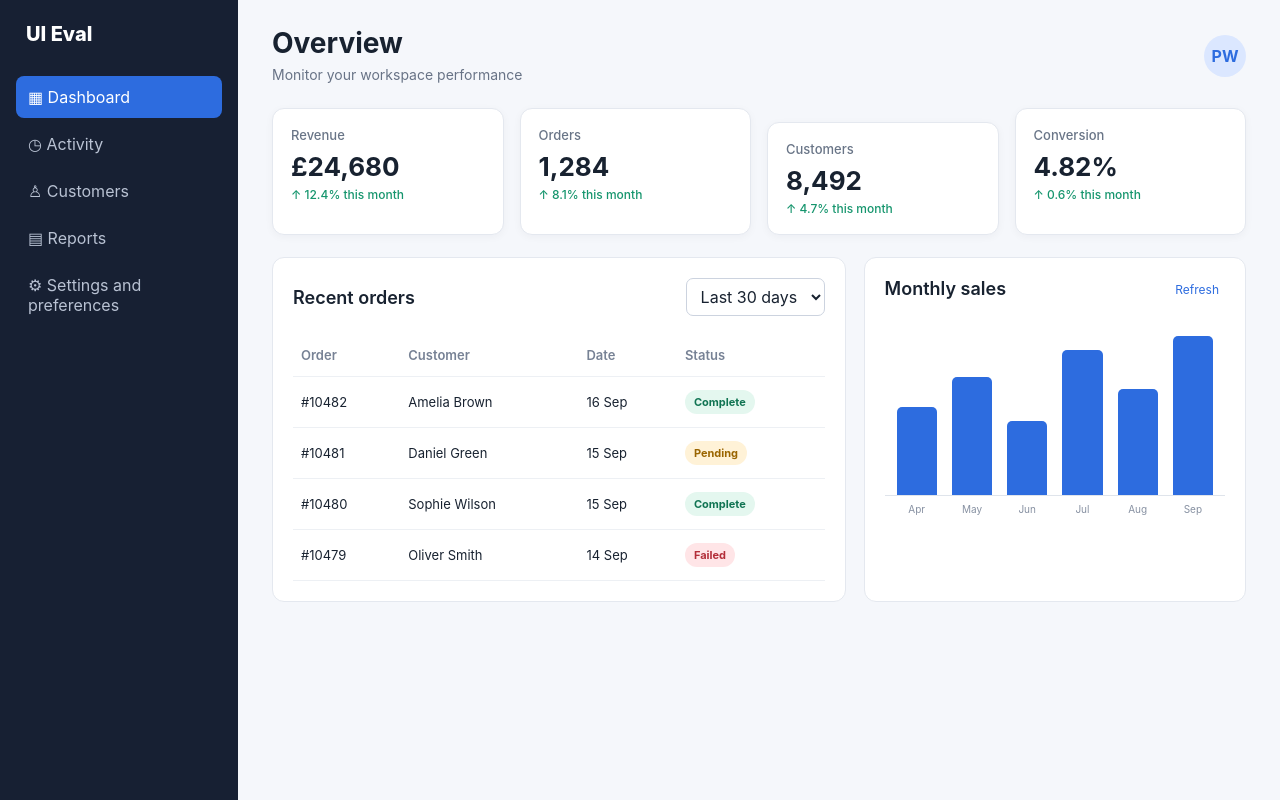
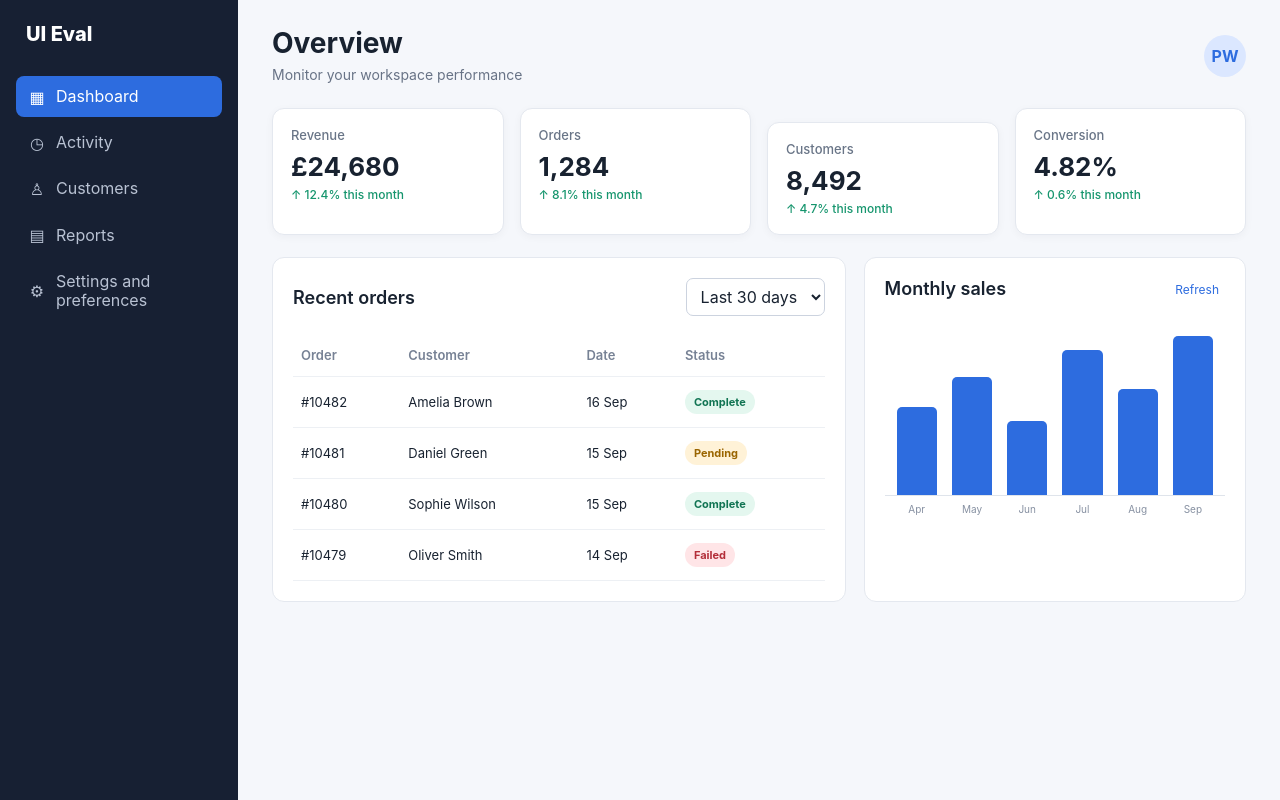
Before and after one commit to piotr-wieruszewski/ui-bug-evaluation, a React (Vite) app: page / in a window 1280 px wide. Built offline with nearby package versions, Linux system fonts and the light colour scheme.

Commit message:
7. Visual alignment and styling

```diff
--- a/src/main.tsx
+++ b/src/main.tsx
@@ -24,11 +24,26 @@ function App() {
       <aside className="sidebar">
         <div className="logo">UI Eval</div>
         <nav aria-label="Main navigation">
-          <div className="nav-item active">▦ Dashboard</div>
-          <div className="nav-item">◷ Activity</div>
-          <div className="nav-item">♙ Customers</div>
-          <div className="nav-item">▤ Reports</div>
-          <div className="nav-item">⚙ Settings and preferences</div>
+          <div className="nav-item active">
+            <span className="nav-icon" aria-hidden="true">▦</span>
+            <span className="nav-label">Dashboard</span>
+          </div>
+          <div className="nav-item">
+            <span className="nav-icon" aria-hidden="true">◷</span>
+            <span className="nav-label">Activity</span>
+          </div>
+          <div className="nav-item">
+            <span className="nav-icon" aria-hidden="true">♙</span>
+            <span className="nav-label">Customers</span>
+          </div>
+          <div className="nav-item">
+            <span className="nav-icon" aria-hidden="true">▤</span>
+            <span className="nav-label">Reports</span>
+          </div>
+          <div className="nav-item">
+            <span className="nav-icon" aria-hidden="true">⚙</span>
+            <span className="nav-label">Settings and preferences</span>
+          </div>
         </nav>
       </aside>
 
--- a/src/styles.css
+++ b/src/styles.css
@@ -26,14 +26,34 @@ button, select { font: inherit; }
 }
 
 .nav-item {
+  display: flex;
+  align-items: center;
+  gap: 10px;
   padding: 11px 12px;
   margin: 5px 0;
   border-radius: 8px;
   color: #b9c2d3;
   cursor: pointer;
+  line-height: 1.2;
 }
 
 .nav-item.active { background: #2d6cdf; color: white; }
+
+.nav-icon {
+  display: inline-flex;
+  align-items: center;
+  justify-content: center;
+  width: 18px;
+  height: 18px;
+  font-size: 16px;
+  line-height: 1;
+  flex-shrink: 0;
+  text-align: center;
+}
+
+.nav-label {
+  display: inline-block;
+}
 
 .main {
   flex: 1;
@@ -229,6 +249,7 @@ th { color: #778295; font-weight: 600; }
     padding: 8px 12px;
     font-size: 13px;
     white-space: nowrap;
+    gap: 8px;
   }
   .main {
     padding: 20px 16px;
@@ -254,6 +275,12 @@ th { color: #778295; font-weight: 600; }
   .nav-item {
     padding: 7px 10px;
     font-size: 12px;
+    gap: 6px;
+  }
+  .nav-icon {
+    width: 16px;
+    height: 16px;
+    font-size: 14px;
   }
   .cards {
     grid-template-columns: 1fr;
```
